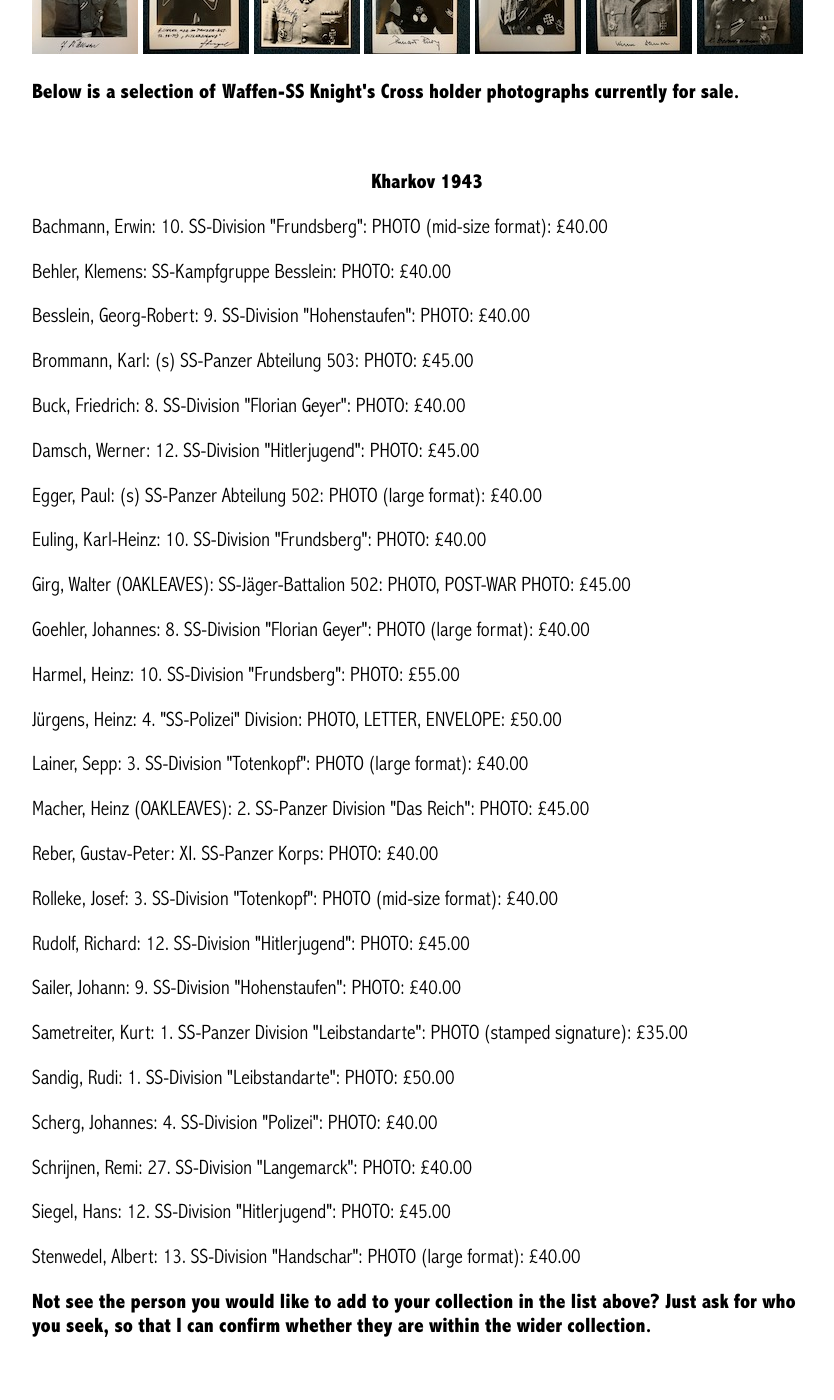
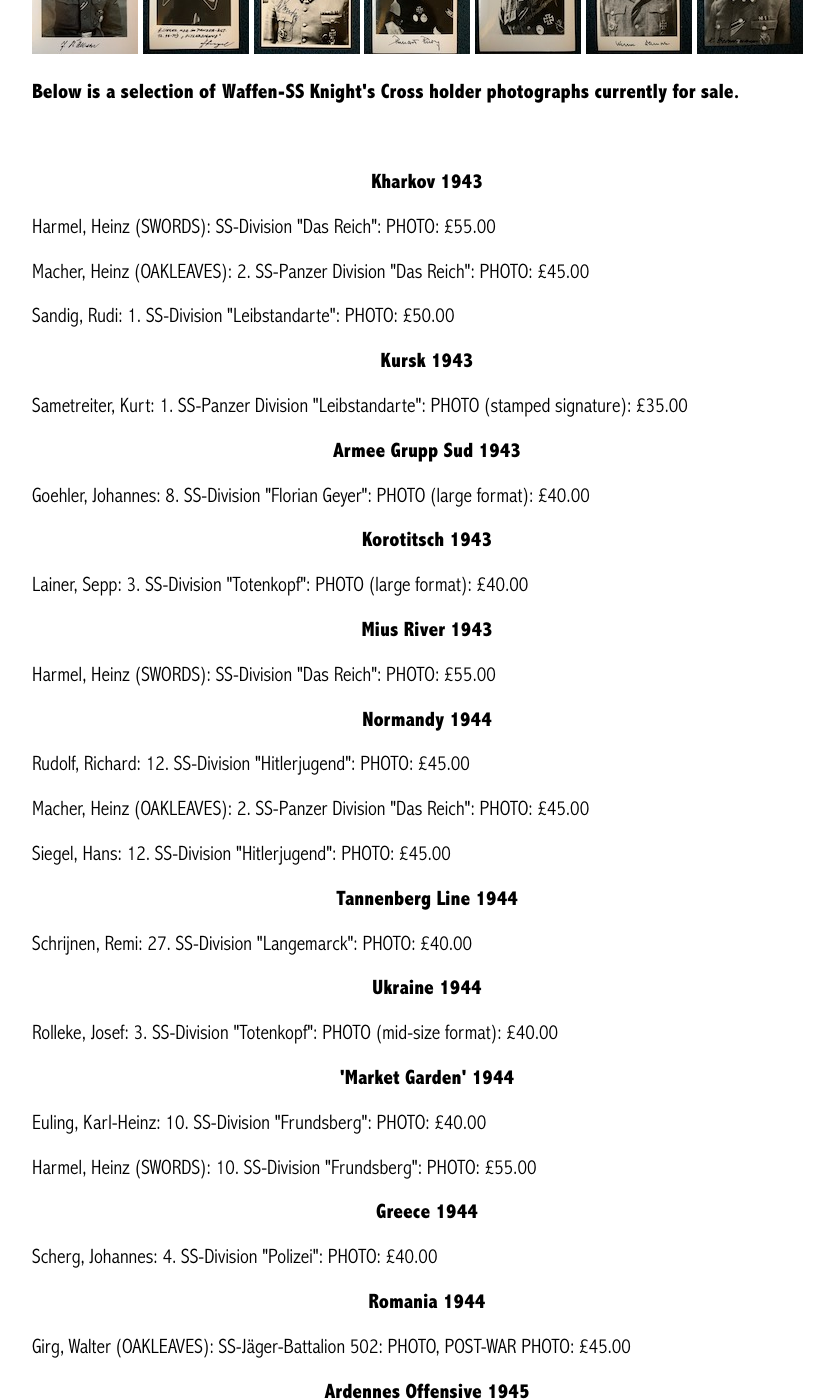
Before and after one commit to lahphotographs/lahphotographs.github.com, a Jekyll site: the page built from Waffen_SS_photos.md, in a window 1280 px wide and 1400 px high, scrolled down 421 px. Shown: the whole window, without its empty margins (213-1047 px from the left). Built offline with Jekyll 4.4.1, drawn with Linux system fonts in a browser that asks for light colours; some of the changed text lies outside the part shown.

Commit message:
Update Waffen_SS_photos.md

```diff
--- a/Waffen_SS_photos.md
+++ b/Waffen_SS_photos.md
@@ -17,29 +17,72 @@ permalink: /waffen_ss_photos.html
 <p><b>Below is a selection of Waffen-SS Knight's Cross holder photographs currently for sale.</b></p>
 <br />
 <p><b><center>Kharkov 1943</center></b></p>
+<p>Harmel,	Heinz (SWORDS):	SS-Division "Das Reich":	PHOTO: £55.00
+<p>Macher,	Heinz (OAKLEAVES): 2. SS-Panzer Division "Das Reich":	PHOTO:	£45.00
+<p>Sandig,	Rudi:	1. SS-Division "Leibstandarte":	PHOTO: £50.00
+<br />
+<p><b><center>Kursk 1943</center></b></p>
+<p>Sametreiter,	Kurt:	1. SS-Panzer Division "Leibstandarte":	PHOTO (stamped signature): £35.00
+<br />
+<p><b><center>Armee Grupp Sud 1943</center></b></p>
+<p>Goehler,	Johannes:	8. SS-Division "Florian Geyer":	PHOTO (large format): £40.00
+<br />
+<p><b><center>Korotitsch 1943</center></b></p>
+<p>Lainer,	Sepp:	3. SS-Division "Totenkopf":	PHOTO (large format): £40.00
+<br />
+<p><b><center>Mius River 1943</center></b></p>
+<p>Harmel,	Heinz (SWORDS):	SS-Division "Das Reich":	PHOTO: £55.00
+<br />
+<p><b><center>Normandy 1944</center></b></p>
+<p>Rudolf,	Richard:	12. SS-Division "Hitlerjugend":	PHOTO: £45.00
+<p>Macher,	Heinz (OAKLEAVES): 2. SS-Panzer Division "Das Reich":	PHOTO:	£45.00
+<p>Siegel,	Hans:	12. SS-Division "Hitlerjugend":	PHOTO: £45.00
+<br />
+<p><b><center>Tannenberg Line 1944</center></b></p>
+<p>Schrijnen,	Remi:	27. SS-Division "Langemarck":	PHOTO: £40.00
+<br />
+<p><b><center>Ukraine 1944</center></b></p>
+<p>Rolleke,	Josef:	3. SS-Division "Totenkopf":	PHOTO (mid-size format): £40.00
+<br />
+<p><b><center>'Market Garden' 1944</center></b></p>
+<p>Euling,	Karl-Heinz:	10. SS-Division "Frundsberg":	PHOTO: £40.00
+<p>Harmel,	Heinz (SWORDS):	10. SS-Division "Frundsberg":	PHOTO: £55.00
+<br />
+<p><b><center>Greece 1944</center></b></p>
+<p>Scherg,	Johannes:	4. SS-Division "Polizei":	PHOTO: £40.00
+<br />
+<p><b><center>Romania 1944</center></b></p>
+<p>Girg,	Walter (OAKLEAVES): SS-Jäger-Battalion 502:	PHOTO, POST-WAR PHOTO:	£45.00
+<br />
+<p><b><center>Ardennes Offensive 1945</center></b></p>
+<p>Damsch,	Werner:	12. SS-Division "Hitlerjugend":	PHOTO: £45.00
+<br />
+<p><b><center>Operation Nordwind 1945</center></b></p>
 <p>Bachmann,	Erwin:	10. SS-Division "Frundsberg":	PHOTO (mid-size format): £40.00
-<p>Behler,	Klemens:	SS-Kampfgruppe Besslein:	PHOTO: £40.00
-<p>Besslein,	Georg-Robert:	9. SS-Division "Hohenstaufen":	PHOTO: £40.00
-<p>Brommann,	Karl:	(s) SS-Panzer Abteilung 503:	PHOTO: £45.00
+<br />
+<p><b><center>Kurland Pocket 1945</center></b></p>
+<p>Behler,	Klemens:	23. SS-Division 'Nederland':	PHOTO: £40.00
+<br />
+<p><b><center>Budapest 1945</center></b></p>
 <p>Buck,	Friedrich:	8. SS-Division "Florian Geyer":	PHOTO: £40.00
-<p>Damsch,	Werner:	12. SS-Division "Hitlerjugend":	PHOTO: £45.00
+<br />
+<p><b><center>Kolberg 1945</center></b></p>
+<p>Girg,	Walter (OAKLEAVES): SS-Jäger-Battalion 502:	PHOTO, POST-WAR PHOTO:	£45.00
+<br />
+<p><b><center>Pomerania 1945</center></b></p>
 <p>Egger,	Paul:	(s) SS-Panzer Abteilung 502:	PHOTO (large format): £40.00
-<p>Euling,	Karl-Heinz:	10. SS-Division "Frundsberg":	PHOTO: £40.00
-<p>Girg,	Walter (OAKLEAVES): SS-Jäger-Battalion 502:	PHOTO, POST-WAR PHOTO:	£45.00
-<p>Goehler,	Johannes:	8. SS-Division "Florian Geyer":	PHOTO (large format): £40.00
-<p>Harmel,	Heinz:	10. SS-Division "Frundsberg":	PHOTO: £55.00
 <p>Jürgens,	Heinz: 4. "SS-Polizei" Division:	PHOTO, LETTER, ENVELOPE:	£50.00
-<p>Lainer,	Sepp:	3. SS-Division "Totenkopf":	PHOTO (large format): £40.00
-<p>Macher,	Heinz (OAKLEAVES): 2. SS-Panzer Division "Das Reich":	PHOTO:	£45.00
-<p>Reber,	Gustav-Peter:	XI. SS-Panzer Korps:	PHOTO: £40.00
-<p>Rolleke,	Josef:	3. SS-Division "Totenkopf":	PHOTO (mid-size format): £40.00
-<p>Rudolf,	Richard:	12. SS-Division "Hitlerjugend":	PHOTO: £45.00
-<p>Sailer,	Johann:	9. SS-Division "Hohenstaufen":	PHOTO: £40.00
-<p>Sametreiter,	Kurt:	1. SS-Panzer Division "Leibstandarte":	PHOTO (stamped signature): £35.00
-<p>Sandig,	Rudi:	1. SS-Division "Leibstandarte":	PHOTO: £50.00
-<p>Scherg,	Johannes:	4. SS-Division "Polizei":	PHOTO: £40.00
-<p>Schrijnen,	Remi:	27. SS-Division "Langemarck":	PHOTO: £40.00
-<p>Siegel,	Hans:	12. SS-Division "Hitlerjugend":	PHOTO: £45.00
+<br />
+<p><b><center>Slovenia 1945</center></b></p>
 <p>Stenwedel,	Albert:	13. SS-Division "Handschar":	PHOTO (large format): £40.00
 <br />
+<p><b><center>Austria / Hungary 1945</center></b></p>
+<p>Sailer,	Johann:	9. SS-Division "Hohenstaufen":	PHOTO: £40.00
+<br />
+<p><b><center>Fortress Breslau 1945</center></b></p>
+<p>Besslein,	Georg-Robert:	9. SS-Division "Hohenstaufen":	PHOTO: £40.00
+<br />
+<p><b><center>Halbe Pocket 1945</center></b></p>
+<p>Reber,	Gustav-Peter:	XI. SS-Panzer Korps:	PHOTO: £40.00
+<br />
 <p><b><centre>Not see the person you would like to add to your collection in the list above? Just ask for who you seek, so that I can confirm whether they are within the wider collection.
```
